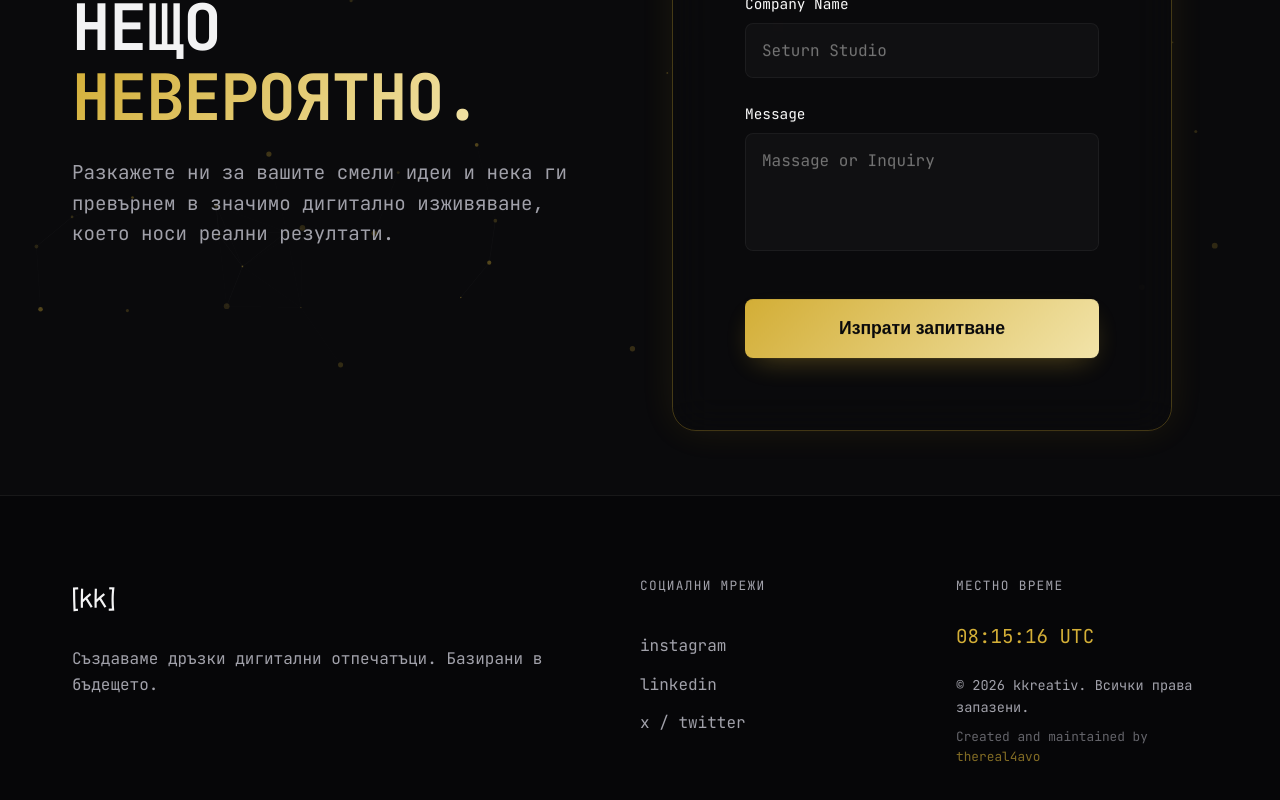
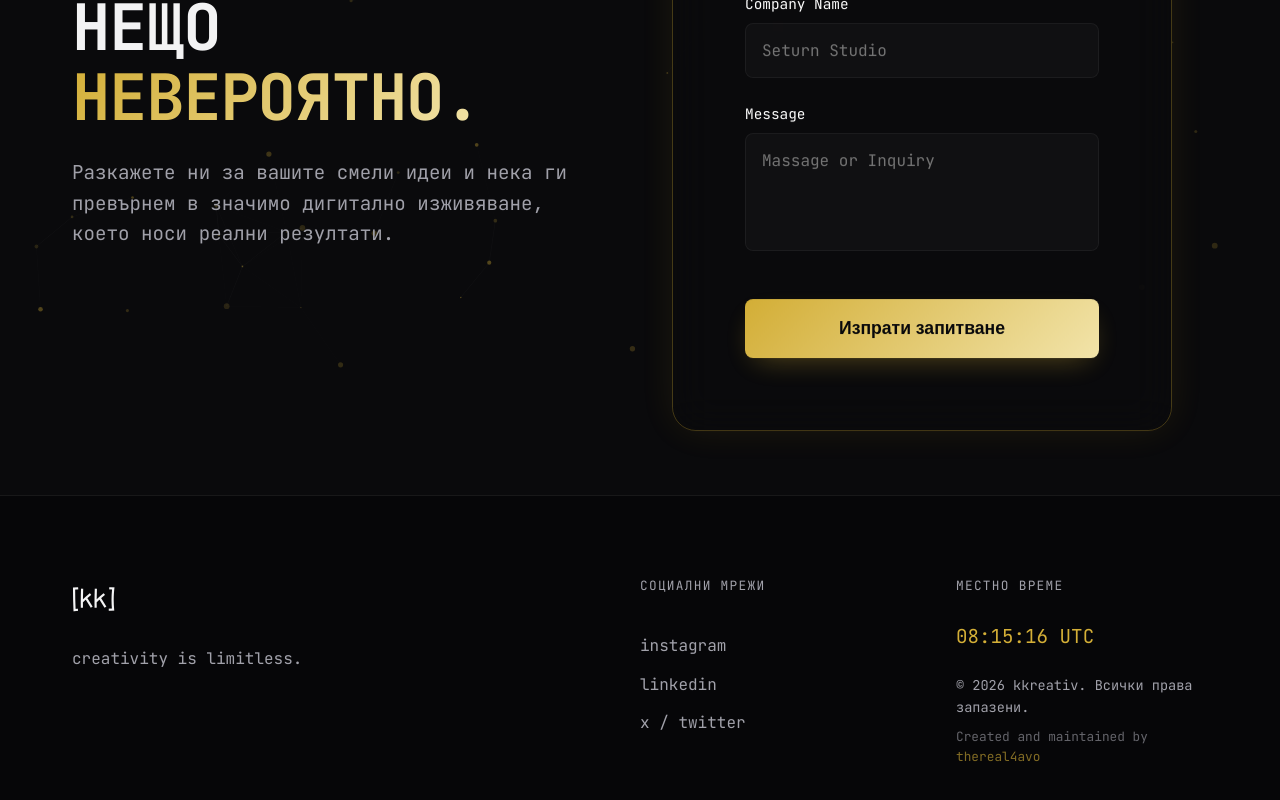
Before and after one commit to tsvetkov10/kkreativ, a React (Vite) app: page /contact in a window 1280 px wide. Shown: the part 429-1229 px from the top of the page. Built offline with nearby package versions, Linux system fonts and the light colour scheme.

Commit message:
Update footer tagline to 'creativity is limitless.'

```diff
--- a/src/components/Footer.jsx
+++ b/src/components/Footer.jsx
@@ -28,7 +28,7 @@ export default function Footer() {
       <div className="container footer-grid">
         <div className="footer-brand">
           <a href="#" onClick={(e) => { e.preventDefault(); window.scrollTo({ top: 0, behavior: 'smooth' }); }} className="logo">[kk]</a>
-          <p>Създаваме дръзки дигитални отпечатъци. Базирани в бъдещето.</p>
+          <p>creativity is limitless.</p>
         </div>
         <div className="footer-links">
           <span className="footer-title font-mono">социални мрежи</span>
```
